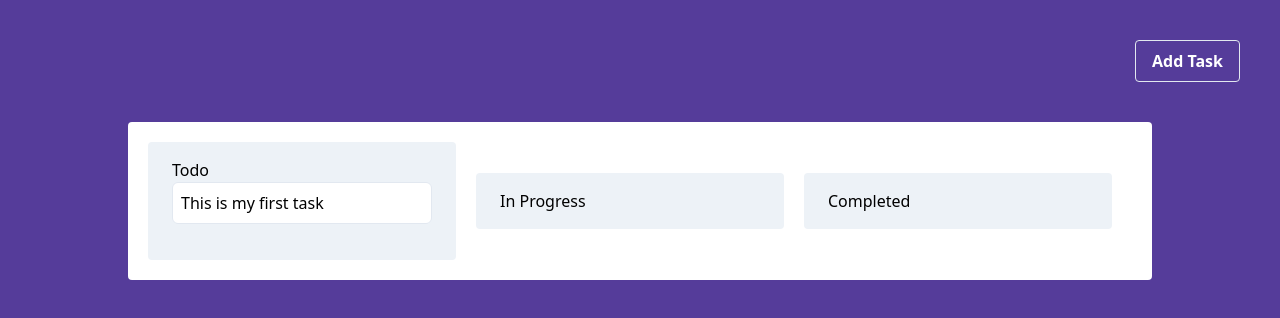
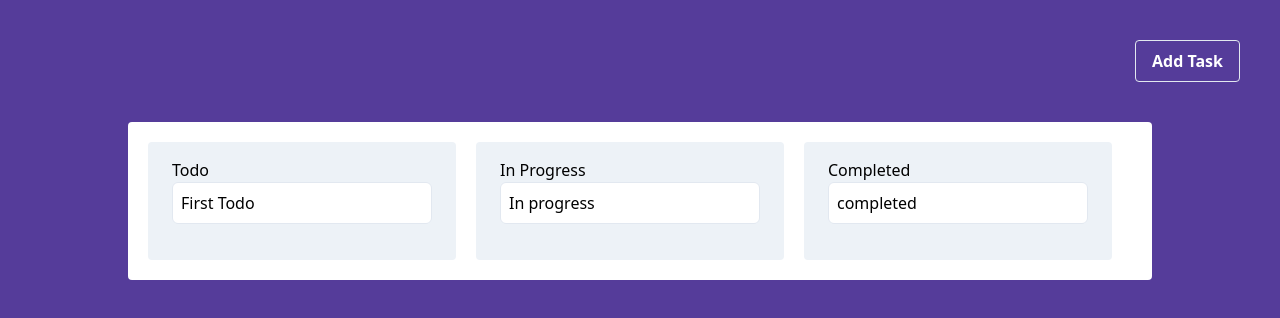
Before and after one commit to itolimaesther/dnd-todoap, a React (Create React App) app: page / in a window 1280 px wide. Shown: the top 318 px of the page. Built offline with nearby package versions, Linux system fonts and the light colour scheme.

Commit message:
implement some good practices

```diff
--- a/src/App.js
+++ b/src/App.js
@@ -2,27 +2,18 @@ import React, { useState } from "react";
 import Cards from "./Components/Cards";
 
 function App() {
-  // todo:{
-  //   title: "Todo",
-  //   item: [
-  //     "This is my first task"
-  //   ]
-  // },
-
-  const [items, setItems] = useState([
-    {
+  const [todos, setTodos] = useState({
     title: "Todo",
-      item: ["This is my first task"],
-    },
-    {
+    items: ["First Todo"],
+  });
+  const [inProgress, setInprogress] = useState({
     title: "In Progress",
-      item: [],
-    },
-    {
+    items: ["In progress"],
+  });
+  const [completed, setCompleted] = useState({
     title: "Completed",
-      item: [],
-    },
-  ]);
+    items: ["completed"],
+  });
 
   const [showInput, setShowInput] = useState(false);
   const [text, setText] = useState("");
@@ -37,19 +28,14 @@ function App() {
     e.preventDefault();
 
     // update the items in Todo
-    const tempItems = items;
-    tempItems[0].item.push(text);
-
-    setItems(tempItems);
-
+    setTodos((prevTodos) => ({ items: [...prevTodos.items, text] }));
     setShowInput(false);
     setText("");
   };
 
   // Show the input form
-  let input;
-  if (showInput) {
-    input = (
+
+  const input = (
     <form
       onSubmit={handleSubmit}
       className="flex flex-col bg-white w-auto h-50 p-10 mt-5 "
@@ -69,7 +55,6 @@ function App() {
       </button>
     </form>
   );
-  }
 
   return (
     <div className="container-wrap w-full h-screen bg-purple-800">
@@ -81,15 +66,14 @@ function App() {
           >
             Add Task
           </button>
-          {input}
+          {showInput && input}
         </div>
       </div>
 
       <div className="bg-white w-4/5 h-4/5 rounded mx-auto p-5">
-        <Cards setItems={setItems} items={items} />
+        <Cards items={[todos, inProgress, completed]} />
       </div>
     </div>
   );
 }
-
 export default App;
--- a/src/Components/Cards.js
+++ b/src/Components/Cards.js
@@ -14,7 +14,7 @@ function Cards({ items }) {
                 <h3> {elem.title} </h3>
 
                 <div>
-                  {elem.item.map((el, idx) => {
+                  {elem.items.map((el, idx) => {
                     return (
                       <div
                         className="bg-white rounded-md border p-2 mb-5"
```
Lines whose indentation alone changed are shown as unchanged.
